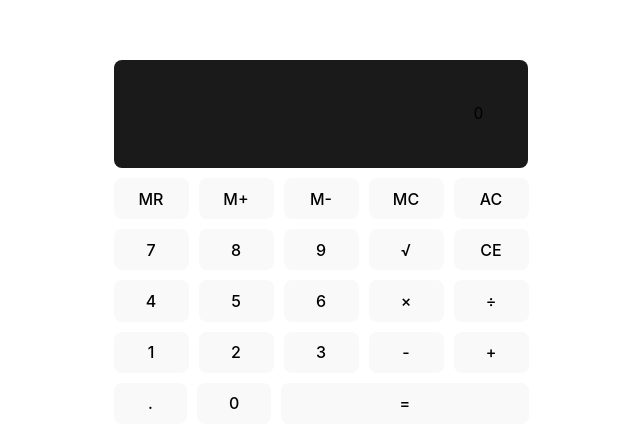
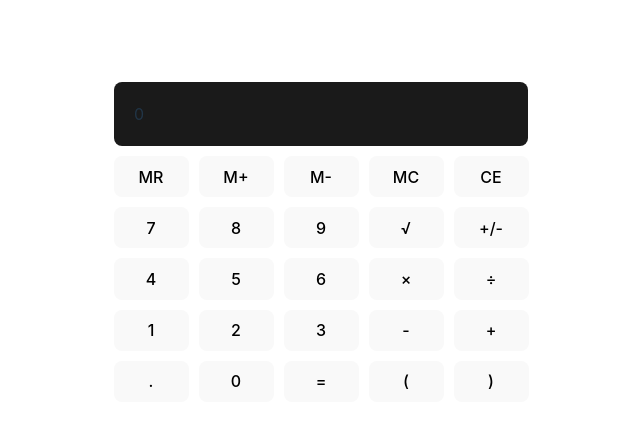
Before and after one commit to mirker21/3D_Calculator, a React (Vite) app: page / in a window 1280 px wide. Shown: the part 158-606 px from the top of the page, without its empty margins (319-959 px from the left). Built offline with nearby package versions, Linux system fonts and the light colour scheme.

Commit message:
added further code

```diff
--- a/src/Calculator.jsx
+++ b/src/Calculator.jsx
@@ -1,29 +1,25 @@
 import { useState } from "react";
 
 export default function Calculator() {
-    const [firstNum, setFirstNum] = useState('0');
-    const [currentOperator, setCurrentOperator] = useState('');
-    const [secondNum, setSecondNum] = useState('');
+    const [input, setInput] = useState('0');
     const [currentMemory, setCurrentMemory] = useState('');
     // const [display, setDisplay] = useState(0);
 
     function handleButtonClick(event) {
         let calculatedResult;
-        console.log(event.target.textContent)
-
         switch (event.target.textContent) {
             case('MR'):
-                calculatedResult = calculate(firstNum, secondNum, currentOperator);
-                setCurrentMemory(calculatedResult);
+                calculatedResult = currentMemory;
+                setInput(calculatedResult);
                 break;
 
             case('M+'):
-                calculatedResult = calculate(firstNum, secondNum, currentOperator);
-                setCurrentMemory(Number(currentMemory) - Number(calculatedResult));
+                calculatedResult = calculate(input);
+                setCurrentMemory(Number(currentMemory) + Number(calculatedResult));
                 break;
 
             case('M-'):
-                calculatedResult = calculate(firstNum, secondNum, currentOperator);
+                calculatedResult = calculate(input);
                 setCurrentMemory(Number(currentMemory) - Number(calculatedResult));
                 break;
 
@@ -31,202 +27,265 @@ export default function Calculator() {
                 setCurrentMemory('');
                 break;
 
-            case('AC'):
-                setFirstNum('0');
-                setCurrentOperator('');
-                setSecondNum('');
-                setCurrentMemory('')
+            case('+/-'):
+                calculatedResult = input;
+                if (calculatedResult[0] === '-') {
+                    calculatedResult = calculatedResult.slice(1,);
+                    if (calculatedResult === '') {
+                        calculatedResult = '0';
+                    }
+                } else if (calculatedResult === '0') {
+                    calculatedResult = '-';
+                } else {
+                    calculatedResult = '-' + calculatedResult;
+                }
+                setInput(calculatedResult);
                 break;
 
             case('√'):
-                setCurrentOperator('√');
-                calculatedResult = calculate(firstNum, secondNum, '√');
-                setFirstNum(calculatedResult);
+                calculatedResult =
+                input
+                +
+                /[\+|\-|\/]/.test(input[input.length - 1]) === true
+                ?
+                'sqrt()'
+                :
+                '*' + 'sqrt()'
+                setInput(calculatedResult);
                 break;
 
             case('CE'):
-                setFirstNum('0');
-                setCurrentOperator('');
-                setSecondNum('');
+                setInput('0');
                 break;
 
             case('×'):
-                setCurrentOperator('×');
-                setSecondNum('0');
+                calculatedResult = input + '×'
+                setInput(calculatedResult)
                 break;
 
             case('÷'):
-                setCurrentOperator('÷');
-                setSecondNum('0');
+                calculatedResult = input + '÷'
+                setInput(calculatedResult)
                 break;
 
             case('-'):
-                if (firstNum.length === 1 && (firstNum[0] === '0' || firstNum[0] === '-')) {
-                    setFirstNum('-')
-                } else {
-                    setCurrentOperator('-');
-                    setSecondNum('0');
+                calculatedResult = input + '-';
+                setInput(calculatedResult)
+                break;
+
+            case('+'):
+                calculatedResult = input + '+'
+                setInput(calculatedResult)
+                break;
+
+            case('='):
+                calculatedResult = calculate(input)
+                setInput(calculatedResult)
+                break;
+
+            case('.'):
+                calculatedResult = input + '.';
+                if (
+                    calculatedResult.match(/\./g) === null
+                    ||
+                    calculatedResult.match(/\./g).length <= 1
+                ) {
+                    setInput(calculatedResult);
                 }
                 break;
 
-            case('+'):
-                setCurrentOperator('+');
-                setSecondNum('0');
+            case('('):
+                calculatedResult = input + '(';
+                setInput(calculatedResult);
                 break;
 
-            case('='):
-                calculatedResult = calculate(firstNum, secondNum, currentOperator);
-                setFirstNum(calculatedResult);
-                break;
-
-            case('.'):
-                calculatedResult = firstNum + '.';
-                setFirstNum(calculatedResult);
+            case(')'):
+                calculatedResult = input + ')';
+                setInput(calculatedResult);
                 break;
 
             case('0'):
-                calculatedResult = firstNum + '0';
+                calculatedResult = input + '0';
                 // check for negative
-                if (calculatedResult.length > 1 && [...calculatedResult].every(num => num === '0')) {
-                    calculatedResult = calculatedResult.slice(0, 1);
+                if (calculatedResult.length > 1 && calculatedResult[0] === '0') {
+                    calculatedResult = calculatedResult.slice(1,);
                 }
-                setFirstNum(calculatedResult);
+                setInput(calculatedResult);
                 break;
 
             case('1'):
-                calculatedResult = firstNum + '1';
+                calculatedResult = input + '1';
                 if (calculatedResult.length > 1 && calculatedResult[0] === '0') {
                     calculatedResult = calculatedResult.slice(1,);
                 }
-                setFirstNum(calculatedResult);
+                setInput(calculatedResult);
                 break;
 
             case('2'):
-                calculatedResult = firstNum + '2';
+                calculatedResult = input + '2';
                 if (calculatedResult.length > 1 && calculatedResult[0] === '0') {
                     calculatedResult = calculatedResult.slice(1,);
                 }
-                setFirstNum(calculatedResult);
+                setInput(calculatedResult);
                 break;
 
             case('3'):
-                calculatedResult = firstNum + '3';
+                calculatedResult = input + '3';
                 if (calculatedResult.length > 1 && calculatedResult[0] === '0') {
                     calculatedResult = calculatedResult.slice(1,);
                 }
-                setFirstNum(calculatedResult);
+                setInput(calculatedResult);
                 break;
 
             case('4'):
-                calculatedResult = firstNum + '4';
+                calculatedResult = input + '4';
                 if (calculatedResult.length > 1 && calculatedResult[0] === '0') {
                     calculatedResult = calculatedResult.slice(1,);
                 }
-                setFirstNum(calculatedResult);
+                setInput(calculatedResult);
                 break;
 
             case('5'):
-                calculatedResult = firstNum + '5';
+                calculatedResult = input + '5';
                 if (calculatedResult.length > 1 && calculatedResult[0] === '0') {
                     calculatedResult = calculatedResult.slice(1,);
                 }
-                setFirstNum(calculatedResult);
+                setInput(calculatedResult);
                 break;
 
             case('6'):
-                calculatedResult = firstNum + '6';
+                calculatedResult = input + '6';
                 if (calculatedResult.length > 1 && calculatedResult[0] === '0') {
                     calculatedResult = calculatedResult.slice(1,);
                 }
-                setFirstNum(calculatedResult);
+                setInput(calculatedResult);
                 break;
 
             case('7'):
-                calculatedResult = firstNum + '7';
+                calculatedResult = input + '7';
                 if (calculatedResult.length > 1 && calculatedResult[0] === '0') {
                     calculatedResult = calculatedResult.slice(1,);
                 }
-                setFirstNum(calculatedResult);
+                setInput(calculatedResult);
                 break;
 
             case('8'):
-                calculatedResult = firstNum + '8';
+                calculatedResult = input + '8';
                 if (calculatedResult.length > 1 && calculatedResult[0] === '0') {
                     calculatedResult = calculatedResult.slice(1,);
                 }
-                setFirstNum(calculatedResult);
+                setInput(calculatedResult);
                 break;
 
             case('9'):
-                calculatedResult = firstNum + '9';
+                calculatedResult = input + '9';
                 if (calculatedResult.length > 1 && calculatedResult[0] === '0') {
                     calculatedResult = calculatedResult.slice(1,);
                 }
-                setFirstNum(calculatedResult);
+                setInput(calculatedResult);
                 break;
 
         }
     }
 
-    console.log(firstNum)
+    // function handleChange(event) {
 
-    function handleChange(event) {
+    //     let revisedValue = event.target.value;
 
-        let revisedValue = event.target.value;
+    //     if (revisedValue === '') {
+    //         revisedValue = '0';
+    //     } else if (revisedValue.length > 1 && revisedValue[0] === '0') {
+    //         revisedValue = revisedValue.slice(1,);
+    //     }
 
-        if (revisedValue === '') {
-            revisedValue = '0';
-        } else if (revisedValue.length > 1 && revisedValue[0] === '0') {
-            revisedValue = revisedValue.slice(1,);
+    //     // let decimalCheck = revisedValue.match(/\./g) === null || revisedValue.match(/\./g).length <= 1;
+    //     // let digitCheck = [...revisedValue].every(letter => /[0-9]/.test(letter) === true || /\./.test(letter) === true);
+    //     // const check = [...revisedValue]
+    //     // .every(char => {
+    //     //     /[0-9]/.test(letter) === true
+    //     //     ||
+    //     //     /\./.test(letter) === true
+    //     //     ||
+    //     //     /\(|\)/.test(letter) === true
+    //     // });
+
+    //     setInput(revisedValue)
+
+    // }
+
+    function calculate(input) {
+
+        let result = input;
+
+        if (/(\d|\))/.test(result[result.length - 1]) === false) {
+            result = result.slice(0, -1)
         }
 
-        let decimalCheck = revisedValue.match(/\./g) === null || revisedValue.match(/\./g).length <= 1;
-        let digitCheck = [...revisedValue].every(letter => /[0-9]/.test(letter) === true || /\./.test(letter) === true);
+        //eliminate extra parentheses
 
-        if (decimalCheck === true && digitCheck === true) {
-            setFirstNum(revisedValue)
+        // add multiplication signs to
+        let indexOpenParens = result.match(/(\d\()/)
+        let indexClosedParens = result.match(/(\)\d)/)
+        while (indexOpenParens !== null || indexClosedParens !== null) {
+            result = indexOpenParens !== null
+            ?
+            result.slice(0, indexOpenParens.index + 1) + '*' + result.slice(indexOpenParens.index + 1,)
+            :
+            result;
+
+            result = indexClosedParens !== null
+            ?
+            result.slice(0, indexClosedParens.index + 2) + '*' + result.slice(indexClosedParens.index + 2,)
+            :
+            result;
+            indexOpenParens = result.match(/(\d\()/);
+            indexClosedParens = result.match(/(\)\d)/);
         }
+
+        result = result.replace('()', '(0)');
+        result = result.replace('×', '*');
+        result = result.replace('÷', '/');
+        // huge thanks to https://stackoverflow.com/a/18082175/18628118 for this function!
+        function calcResult(result) {
+            return new Function('return ' + result)();
+        }
+        result = calcResult(result);
+
+        console.log(result)
+        return '' + result;
+
+        //check for numbers next to parentheses
+
+
+        // if (currentOperator.length === 0 && secondNum.length === 0) {
+        //     setFirstNum(firstNum)
+        // } else if (currentOperator === '√') {
+        //     setFirstNum(Math.sqrt(Number(firstNum)))
+        // } else if (currentOperator !== '√' && secondNum.length > 0) {
+        //     switch (currentOperator) {
+
+        //         case '+' :
+        //             setFirstNum(Number(firstNum) + Number(secondNum));
+        //             break;
+
+        //         case '-' :
+        //             setFirstNum(Number(firstNum) - Number(secondNum));
+        //             break;
+
+        //         case '×' :
+        //             setFirstNum(Number(firstNum) * Number(secondNum));
+        //             break;
+
+        //         case '÷' :
+        //             setFirstNum(Number(firstNum) * Number(secondNum));
+        //             break;
+
+        //     }
+        // }
 
     }
 
-    function calculate(firstNum, secondNum, currentOperator) {
-
-        console.log(firstNum, secondNum, currentOperator)
-
-        if (currentOperator.length === 0 && secondNum.length === 0) {
-            setFirstNum(firstNum)
-        } else if (currentOperator === '√') {
-            setFirstNum(Math.sqrt(Number(firstNum)))
-        } else if (currentOperator !== '√' && secondNum.length > 0) {
-            switch (currentOperator) {
-
-                case '+' :
-                    setFirstNum(Number(firstNum) + Number(secondNum));
-                    break;
-
-                case '-' :
-                    setFirstNum(Number(firstNum) - Number(secondNum));
-                    break;
-
-                case '×' :
-                    setFirstNum(Number(firstNum) * Number(secondNum));
-                    break;
-
-                case '÷' :
-                    setFirstNum(Number(firstNum) * Number(secondNum));
-                    break;
-
-            }
-        }
-    }
-
-    let display = '';
-
-    if (secondNum.length > 0) {
-        display = firstNum;
-    } else {
-        display = secondNum;
-    }
+    console.log(input)
 
     // worry about negative numbers and not using symbols
     // if somebody presses too many symbols
@@ -234,14 +293,7 @@ export default function Calculator() {
     return (
         <div id="calculator-container">
             <section id="display">
-                <p>{currentMemory.length > 0 ? 'M' : ''}</p>
-                {
-                    secondNum.length > 0
-                    ?
-                    <input type="text" pattern="/\d*/" onChange={handleChange} value={secondNum} />
-                    :
-                    <input type="text" pattern="/\d*/" onChange={handleChange} value={firstNum} />
-                }
+            {input}
             </section>
 
             <section>
@@ -249,37 +301,39 @@ export default function Calculator() {
                 <button aria-label="memory-add" onClick={handleButtonClick}>M+</button>
                 <button aria-label="memory-subtract" onClick={handleButtonClick}>M-</button>
                 <button aria-label="memory-clear" onClick={handleButtonClick}>MC</button>
-                <button aria-label="all-clear" onClick={handleButtonClick}>AC</button>
+                <button aria-label="all-clear" onClick={handleButtonClick}>CE</button>
             </section>
 
             <section>
                 <button aria-label="7" onClick={handleButtonClick}>7</button>
                 <button aria-label="8" onClick={handleButtonClick}>8</button>
                 <button aria-label="9" onClick={handleButtonClick}>9</button>
-                <button aria-label="square-root" onClick={handleButtonClick} className={currentOperator === '√' ? "current" : ""}>√</button>
-                <button aria-label="clear-entry" onClick={handleButtonClick}>CE</button>
+                <button aria-label="square-root" onClick={handleButtonClick}>√</button>
+                <button aria-label="clear-entry" onClick={handleButtonClick}>+/-</button>
             </section>
 
             <section>
                 <button aria-label="4" onClick={handleButtonClick}>4</button>
                 <button aria-label="5" onClick={handleButtonClick}>5</button>
                 <button aria-label="6" onClick={handleButtonClick}>6</button>
-                <button aria-label="multiply" onClick={handleButtonClick} className={currentOperator === '×' ? "current" : ""}>×</button>
-                <button aria-label="divide" onClick={handleButtonClick} className={currentOperator === '÷' ? "current" : ""}>÷</button>
+                <button aria-label="multiply" onClick={handleButtonClick}>×</button>
+                <button aria-label="divide" onClick={handleButtonClick}>÷</button>
             </section>
 
             <section>
                 <button aria-label="1" onClick={handleButtonClick}>1</button>
                 <button aria-label="2" onClick={handleButtonClick}>2</button>
                 <button aria-label="3" onClick={handleButtonClick}>3</button>
-                <button aria-label="negative-or-subtract" onClick={handleButtonClick} className={currentOperator === '-' ? "current" : ""}>-</button>
-                <button aria-label="add" onClick={handleButtonClick} className={currentOperator === '+' ? "current" : ""}>+</button>
+                <button aria-label="negative-or-subtract" onClick={handleButtonClick}>-</button>
+                <button aria-label="add" onClick={handleButtonClick}>+</button>
             </section>
 
             <section>
                 <button aria-label="decimal" onClick={handleButtonClick}>.</button>
                 <button aria-label="0" onClick={handleButtonClick}>0</button>
-                <button aria-label="" id="equals" onClick={handleButtonClick}>=</button>
+                <button aria-label="equals" onClick={handleButtonClick}>=</button>
+                <button aria-label="open-parenthesis" onClick={handleButtonClick}>(</button>
+                <button aria-label="closed-parenthesis" onClick={handleButtonClick}>)</button>
             </section>
         </div>
     )
--- a/src/index.css
+++ b/src/index.css
@@ -39,6 +39,7 @@ h1 {
 
 #display {
   width: 88%;
+  height: 24px;
   border-radius: 8px;
   background-color: #1a1a1a;
   padding: 20px;
```
